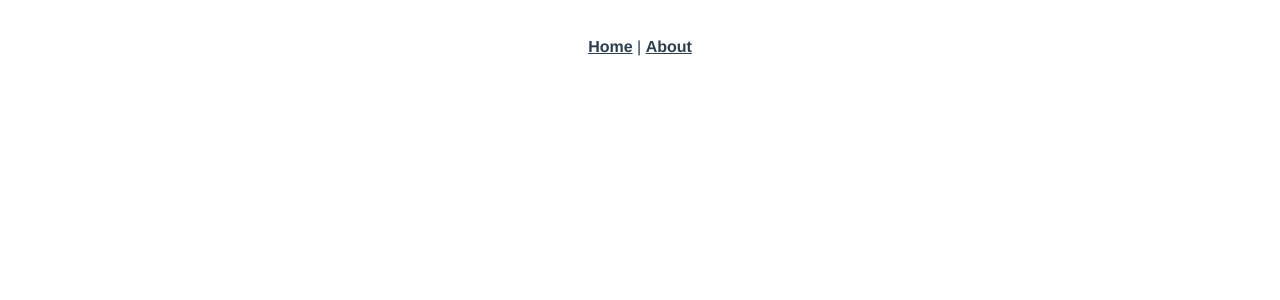
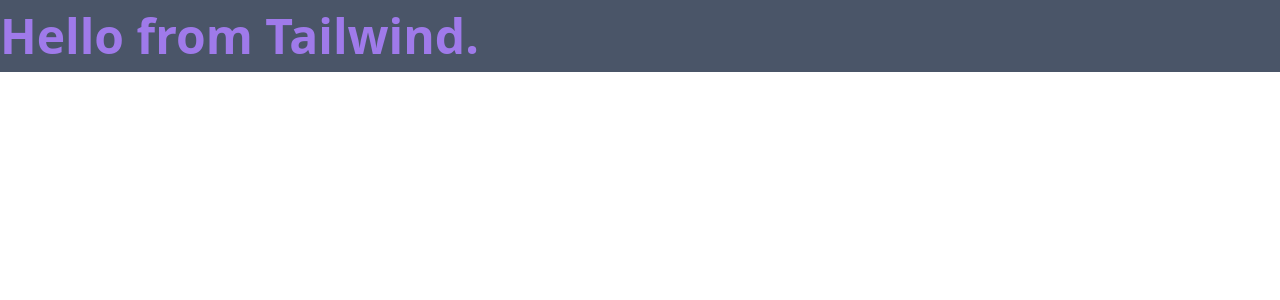
Before and after one commit to srinivasu619/TaskMgmtFrontEnd, a Vue app: page /#/board in a window 1280 px wide. Shown: the top 300 px of the page. Built offline with nearby package versions, Linux system fonts and the light colour scheme.

Commit message:
Added Tailwind CSS Support and removed Boilerplate code

```diff
--- a/package.json
+++ b/package.json
@@ -22,6 +22,7 @@
     "babel-eslint": "^10.1.0",
     "eslint": "^6.7.2",
     "eslint-plugin-vue": "^6.2.2",
+    "tailwindcss": "^1.4.6",
     "vue-template-compiler": "^2.6.11"
   }
 }
--- /dev/null
+++ b/postcss.config.js
@@ -0,0 +1,3 @@
+module.exports = {
+  plugins: [require("tailwindcss"), require("autoprefixer")],
+};
--- a/src/App.vue
+++ b/src/App.vue
@@ -1,32 +1,9 @@
 <template>
   <div id="app">
-    <div id="nav">
-      <router-link to="/">Home</router-link> |
-      <router-link to="/about">About</router-link>
-    </div>
-    <router-view/>
+    <h1 class="text-5xl font-bold text-purple-500 bg-gray-700">Hello from Tailwind.</h1>
+    <router-view></router-view>
   </div>
 </template>
 
 <style>
-#app {
-  font-family: Avenir, Helvetica, Arial, sans-serif;
-  -webkit-font-smoothing: antialiased;
-  -moz-osx-font-smoothing: grayscale;
-  text-align: center;
-  color: #2c3e50;
-}
-
-#nav {
-  padding: 30px;
-}
-
-#nav a {
-  font-weight: bold;
-  color: #2c3e50;
-}
-
-#nav a.router-link-exact-active {
-  color: #42b983;
-}
 </style>
--- /dev/null
+++ b/src/assets/css/tailwind.css
@@ -0,0 +1,3 @@
+@tailwind base;
+@tailwind components;
+@tailwind utilities;
--- a/src/components/HelloWorld.vue
+++ /dev/null
@@ -1,60 +0,0 @@
-<template>
-  <div class="hello">
-    <h1>{{ msg }}</h1>
-    <p>
-      For a guide and recipes on how to configure / customize this project,<br>
-      check out the
-      <a href="https://cli.vuejs.org" target="_blank" rel="noopener">vue-cli documentation</a>.
-    </p>
-    <h3>Installed CLI Plugins</h3>
-    <ul>
-      <li><a href="https://github.com/vuejs/vue-cli/tree/dev/packages/%40vue/cli-plugin-babel" target="_blank" rel="noopener">babel</a></li>
-      <li><a href="https://github.com/vuejs/vue-cli/tree/dev/packages/%40vue/cli-plugin-router" target="_blank" rel="noopener">router</a></li>
-      <li><a href="https://github.com/vuejs/vue-cli/tree/dev/packages/%40vue/cli-plugin-vuex" target="_blank" rel="noopener">vuex</a></li>
-      <li><a href="https://github.com/vuejs/vue-cli/tree/dev/packages/%40vue/cli-plugin-eslint" target="_blank" rel="noopener">eslint</a></li>
-    </ul>
-    <h3>Essential Links</h3>
-    <ul>
-      <li><a href="https://vuejs.org" target="_blank" rel="noopener">Core Docs</a></li>
-      <li><a href="https://forum.vuejs.org" target="_blank" rel="noopener">Forum</a></li>
-      <li><a href="https://chat.vuejs.org" target="_blank" rel="noopener">Community Chat</a></li>
-      <li><a href="https://twitter.com/vuejs" target="_blank" rel="noopener">Twitter</a></li>
-      <li><a href="https://news.vuejs.org" target="_blank" rel="noopener">News</a></li>
-    </ul>
-    <h3>Ecosystem</h3>
-    <ul>
-      <li><a href="https://router.vuejs.org" target="_blank" rel="noopener">vue-router</a></li>
-      <li><a href="https://vuex.vuejs.org" target="_blank" rel="noopener">vuex</a></li>
-      <li><a href="https://github.com/vuejs/vue-devtools#vue-devtools" target="_blank" rel="noopener">vue-devtools</a></li>
-      <li><a href="https://vue-loader.vuejs.org" target="_blank" rel="noopener">vue-loader</a></li>
-      <li><a href="https://github.com/vuejs/awesome-vue" target="_blank" rel="noopener">awesome-vue</a></li>
-    </ul>
-  </div>
-</template>
-
-<script>
-export default {
-  name: 'HelloWorld',
-  props: {
-    msg: String
-  }
-}
-</script>
-
-<!-- Add "scoped" attribute to limit CSS to this component only -->
-<style scoped>
-h3 {
-  margin: 40px 0 0;
-}
-ul {
-  list-style-type: none;
-  padding: 0;
-}
-li {
-  display: inline-block;
-  margin: 0 10px;
-}
-a {
-  color: #42b983;
-}
-</style>
--- a/src/main.js
+++ b/src/main.js
@@ -2,6 +2,7 @@
 import App from './App.vue'
 import router from './router'
 import store from './store'
+import './assets/css/tailwind.css'
 
 Vue.config.productionTip = false
 
--- a/src/router/index.js
+++ b/src/router/index.js
@@ -1,27 +1,20 @@
-import Vue from 'vue'
-import VueRouter from 'vue-router'
-import Home from '../views/Home.vue'
+import Vue from "vue";
+import VueRouter from "vue-router";
 
-Vue.use(VueRouter)
+Vue.use(VueRouter);
 
-  const routes = [
+const routes = [
   {
-    path: '/',
-    name: 'Home',
-    component: Home
+    path: "/board",
+    name: "board",
+    component: () =>
+      import(/* webpackChunkName: "board" */ "../views/Board.vue"),
   },
-  {
-    path: '/about',
-    name: 'About',
-    // route level code-splitting
-    // this generates a separate chunk (about.[hash].js) for this route
-    // which is lazy-loaded when the route is visited.
-    component: () => import(/* webpackChunkName: "about" */ '../views/About.vue')
-  }
-]
+];
 
 const router = new VueRouter({
-  routes
-})
+  mode: "history",
+  routes,
+});
 
-export default router
+export default router;
--- a/src/views/About.vue
+++ /dev/null
@@ -1,5 +0,0 @@
-<template>
-  <div class="about">
-    <h1>This is an about page</h1>
-  </div>
-</template>
--- /dev/null
+++ b/src/views/Board.vue
@@ -0,0 +1,10 @@
+<template>
+  <div>Board View</div>
+</template>
+<script>
+export default {
+  name: "Board"
+};
+</script>
+<style>
+</style>
--- a/src/views/Home.vue
+++ /dev/null
@@ -1,18 +0,0 @@
-<template>
-  <div class="home">
-    <img alt="Vue logo" src="../assets/logo.png">
-    <HelloWorld msg="Welcome to Your Vue.js App"/>
-  </div>
-</template>
-
-<script>
-// @ is an alias to /src
-import HelloWorld from '@/components/HelloWorld.vue'
-
-export default {
-  name: 'Home',
-  components: {
-    HelloWorld
-  }
-}
-</script>
--- /dev/null
+++ b/tailwind.config.js
@@ -0,0 +1,8 @@
+module.exports = {
+  purge: [],
+  theme: {
+    extend: {},
+  },
+  variants: {},
+  plugins: [],
+}
```
Also changed, not shown: 1 other file (tests, documents, lock files or other folders).
